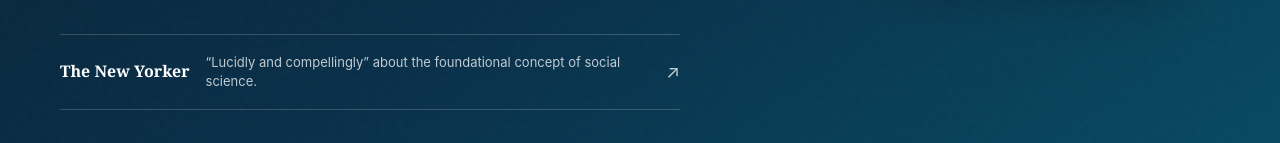
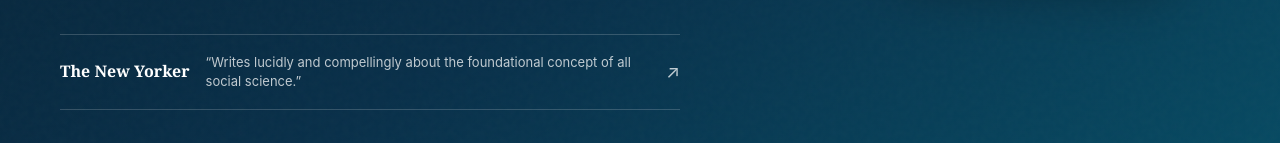
Before and after one commit to ho-ben/benho.org, a plain HTML site: page index.html in a window 1280 px wide. Shown: the part 730-873 px from the top of the page. Drawn offline with Linux system fonts and the light colour scheme.

Commit message:
Correct New Yorker review excerpt

```diff
--- a/index.html
+++ b/index.html
@@ -79,7 +79,7 @@
           </div>
           <a class="review-callout" href="https://www.newyorker.com/magazine/2021/07/26/are-americans-more-trusting-than-they-seem">
             <span class="review-kicker">The New Yorker</span>
-            <span>“Lucidly and compellingly” about the foundational concept of social science.</span>
+            <span>“Writes lucidly and compellingly about the foundational concept of all social science.”</span>
             <span class="review-arrow" aria-hidden="true">↗</span>
           </a>
         </div>
```
